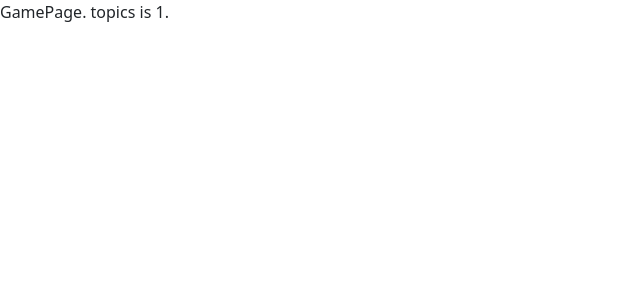
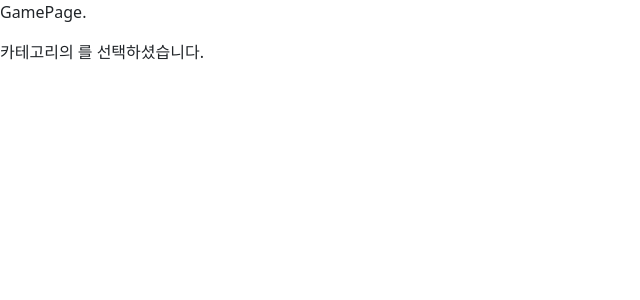
Before and after one commit to artiveloper/quizle-react, a React (Create React App) app: page /topics/1/ready in a window 1280 px wide. Shown: the top 300 px of the page, without its empty margins (0-640 px from the left). Built offline with nearby package versions, Linux system fonts and the light colour scheme.

Commit message:
feat: 선택된 토픽을 게임 준비 페이지로 전달한다

```diff
--- a/src/index.tsx
+++ b/src/index.tsx
@@ -4,9 +4,12 @@ import reportWebVitals from './reportWebVitals';
 import AppRoutes from './AppRoutes';
 import 'bootstrap/dist/css/bootstrap.min.css';
 import 'bootstrap/dist/js/bootstrap.bundle.min';
+import {RecoilRoot} from "recoil";
 
 ReactDOM.render(
-    <AppRoutes/>,
+    <RecoilRoot>
+        <AppRoutes/>
+    </RecoilRoot>,
     document.getElementById('root')
 );
 
--- a/src/pages/GameReadyPage.tsx
+++ b/src/pages/GameReadyPage.tsx
@@ -1,17 +1,17 @@
 import React from 'react';
-import {useRouteMatch} from "react-router";
+import {useRecoilValue} from "recoil";
+import {getSelectedTopicState} from "../state";
 
 const GameReadyPage: React.FunctionComponent = () => {
 
-    let match = useRouteMatch<{id: string}>();
-    let topic = match.params.id;
+    const selectedTopic = useRecoilValue(getSelectedTopicState);
 
     return (
         <div>
-            GamePage. topics is {topic}.
+            <p>GamePage.</p>
+            <p><b>{selectedTopic.categoryName}</b> 카테고리의 <b>{selectedTopic.topicName}</b>를 선택하셨습니다.</p>
         </div>
-    )
-
+    );
 };
 
 export default GameReadyPage;
--- a/src/pages/MainPage.tsx
+++ b/src/pages/MainPage.tsx
@@ -1,14 +1,24 @@
 import React, {useCallback} from 'react';
 import categories from '../data/categories.json';
 import {useHistory} from "react-router";
+import {useRecoilState} from "recoil";
+import {selectedTopicState} from "../state";
 
 const MainPage: React.FunctionComponent = () => {
 
+    const [selectedTopic, setSelectedTopic] = useRecoilState(selectedTopicState);
+
     let history = useHistory();
 
-    const onClickTopic = useCallback((topicId: number) => () => {
-        history.push(`/topics/${topicId}/ready`)
-    }, [history]);
+    const onClickTopic = useCallback((category, topic) => () => {
+        setSelectedTopic({
+            categoryId: category.id,
+            categoryName: category.name,
+            topicId: topic.id,
+            topicName: topic.name,
+        })
+        history.push(`/topics/${topic.id}/ready`)
+    }, [setSelectedTopic, history]);
 
     return (
         <div className="bg-light">
@@ -29,7 +39,7 @@ const MainPage: React.FunctionComponent = () => {
                                             return (
                                                 <div key={topic.id} className="col-6 mb-2">
                                                     <div className="bg-white p-3 rounded"
-                                                         onClick={onClickTopic(topic.id)}>
+                                                         onClick={onClickTopic(category, topic)}>
                                                         {topic.name}
                                                     </div>
                                                 </div>
--- /dev/null
+++ b/src/state.ts
@@ -0,0 +1,18 @@
+import {atom, selector} from "recoil";
+
+export const selectedTopicState = atom({
+    key: 'selectedTopicState',
+    default: {
+        categoryId: null,
+        categoryName: '',
+        topicId: null,
+        topicName: '',
+    },
+});
+
+export const getSelectedTopicState = selector({
+    key: 'getSelectedTopicState',
+    get: ({get}) => {
+        return get(selectedTopicState);
+    }
+});
```
